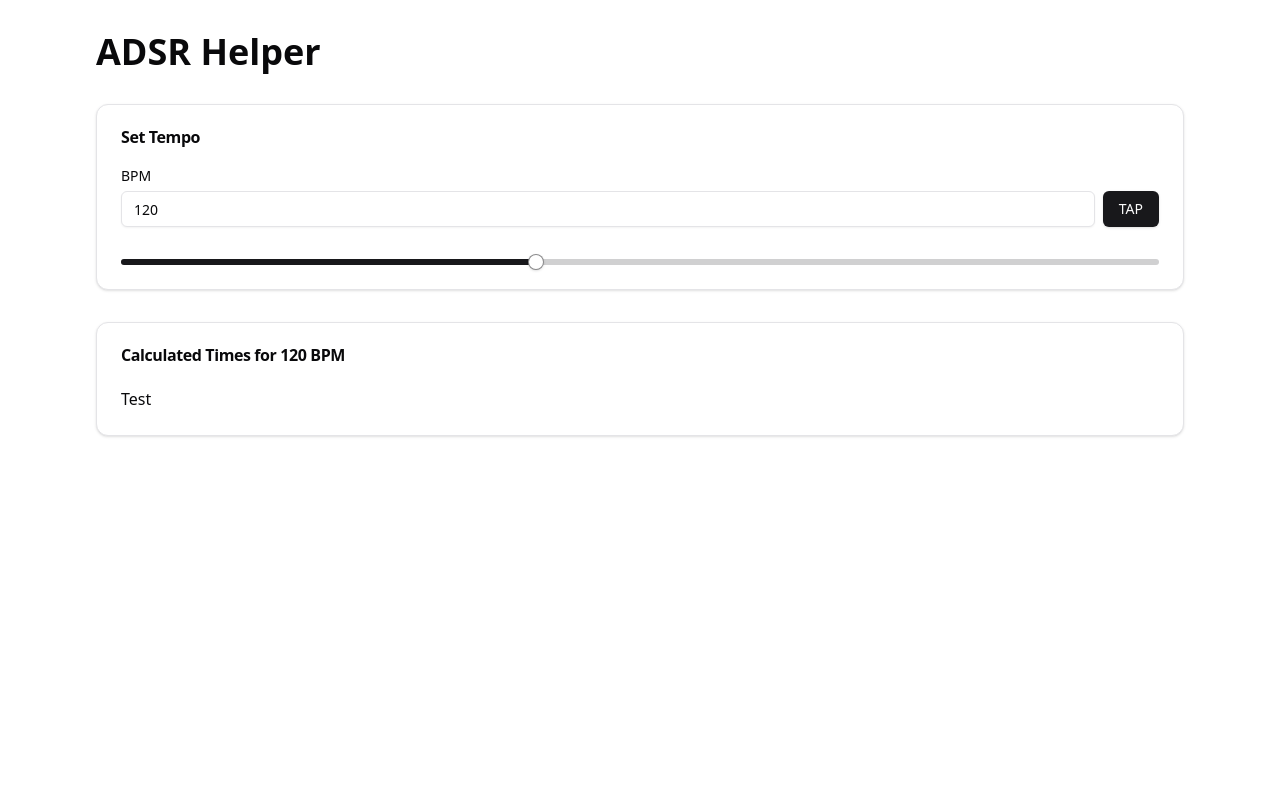
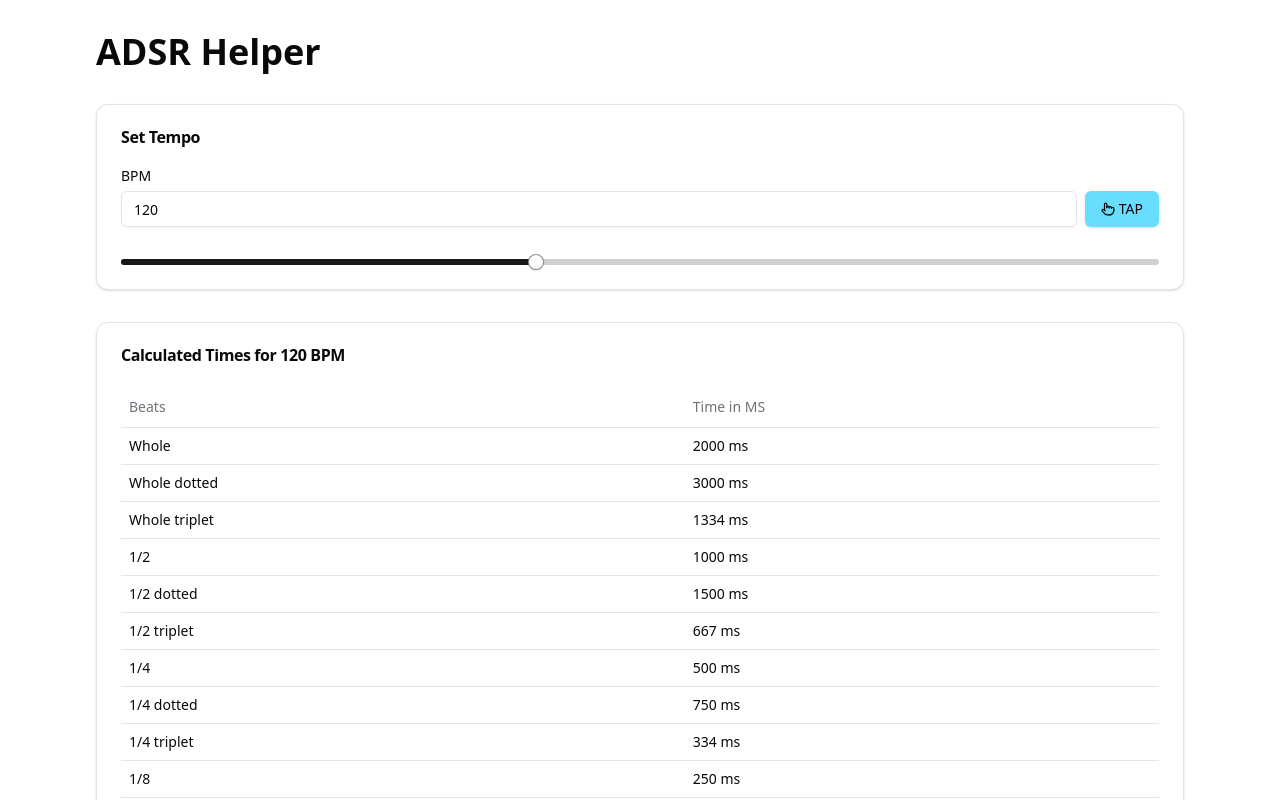
Before and after one commit to colinhemphill/clamor, a React (Vite) app: page / in a window 1280 px wide. Shown: the top 800 px of the page. Built offline with nearby package versions, Linux system fonts and the light colour scheme.

Commit message:
Add calculations for chart.

```diff
--- a/package.json
+++ b/package.json
@@ -17,10 +17,12 @@
     "@radix-ui/react-label": "2.0.2",
     "@radix-ui/react-slider": "1.1.2",
     "@radix-ui/react-slot": "1.0.2",
+    "@radix-ui/react-tabs": "1.0.4",
     "@tauri-apps/api": "1.4.0",
     "class-variance-authority": "0.6.1",
     "clsx": "1.2.1",
     "jotai": "2.2.2",
+    "lucide-react": "0.259.0",
     "react": "18.2.0",
     "react-dom": "18.2.0",
     "tailwind-merge": "1.13.2",
--- a/src/components/Tempo.tsx
+++ b/src/components/Tempo.tsx
@@ -5,6 +5,7 @@
 import { Slider } from '@/components/ui/slider';
 import { MAX_TEMPO, MIN_TEMPO, tapTempoAtom, tempoAtom } from '@/state/tempo';
 import { useAtom, useSetAtom } from 'jotai';
+import { Pointer } from 'lucide-react';
 
 export default function Tempo() {
   const [tempo, setTempo] = useAtom(tempoAtom);
@@ -19,7 +20,7 @@
         <div className="flex flex-col gap-2">
           <Label htmlFor="bpm">BPM</Label>
 
-          <div className="flex gap-2">
+          <div className="flex flex-col gap-2 sm:flex-row">
             <Input
               className="appearance-none"
               id="bpm"
@@ -30,7 +31,10 @@
               type="number"
               value={tempo}
             />
-            <Button onClick={setTapTempo}>TAP</Button>
+            <Button onClick={setTapTempo} variant="theme">
+              <Pointer className="mr-1" size="1em" />
+              TAP
+            </Button>
           </div>
         </div>
 
--- a/src/components/TimeChart.tsx
+++ b/src/components/TimeChart.tsx
@@ -1,9 +1,64 @@
+import {
+  Table,
+  TableBody,
+  TableCell,
+  TableHead,
+  TableHeader,
+  TableRow,
+} from '@/components/ui/table';
 import { tempoAtom } from '@/state/tempo';
 import { useAtomValue } from 'jotai';
+import { useCallback } from 'react';
 import { Card, CardContent, CardHeader, CardTitle } from './ui/card';
+
+enum Swing {
+  Dotted,
+  Triplet,
+}
+
+interface Timing {
+  beats: number;
+  name: string;
+}
+
+const timings: Array<Timing> = [
+  {
+    name: 'Whole',
+    beats: 4,
+  },
+  {
+    name: '1/2',
+    beats: 2,
+  },
+  {
+    name: '1/4',
+    beats: 1,
+  },
+  {
+    name: '1/8',
+    beats: 1 / 2,
+  },
+  {
+    name: '1/16',
+    beats: 1 / 4,
+  },
+];
 
 export default function TimeChart() {
   const tempo = useAtomValue(tempoAtom);
+
+  const getTime = useCallback(
+    (beats: number, swing?: Swing) => {
+      let msPerBeat = 60000 / tempo;
+      if (swing === Swing.Dotted) {
+        msPerBeat = msPerBeat * 1.5;
+      } else if (swing === Swing.Triplet) {
+        msPerBeat = msPerBeat * 0.667;
+      }
+      return Math.round(msPerBeat * beats);
+    },
+    [tempo],
+  );
 
   return (
     <Card>
@@ -11,7 +66,36 @@
         <CardTitle>Calculated Times for {tempo} BPM</CardTitle>
       </CardHeader>
       <CardContent>
-        <p>Test</p>
+        <Table>
+          <TableHeader>
+            <TableRow>
+              <TableHead>Beats</TableHead>
+              <TableHead>Time in MS</TableHead>
+            </TableRow>
+          </TableHeader>
+          <TableBody>
+            {timings.map((timing) => (
+              <>
+                <TableRow>
+                  <TableCell>{timing.name}</TableCell>
+                  <TableCell>{getTime(timing.beats)} ms</TableCell>
+                </TableRow>
+                <TableRow>
+                  <TableCell>{timing.name} dotted</TableCell>
+                  <TableCell>
+                    {getTime(timing.beats, Swing.Dotted)} ms
+                  </TableCell>
+                </TableRow>
+                <TableRow>
+                  <TableCell>{timing.name} triplet</TableCell>
+                  <TableCell>
+                    {getTime(timing.beats, Swing.Triplet)} ms
+                  </TableCell>
+                </TableRow>
+              </>
+            ))}
+          </TableBody>
+        </Table>
       </CardContent>
     </Card>
   );
--- a/src/components/ui/button.tsx
+++ b/src/components/ui/button.tsx
@@ -19,6 +19,7 @@
           'bg-secondary text-secondary-foreground shadow-sm hover:bg-secondary/80',
         ghost: 'hover:bg-accent hover:text-accent-foreground',
         link: 'text-primary underline-offset-4 hover:underline',
+        theme: 'bg-theme text-theme-foreground shadow hover:bg-theme/90',
       },
       size: {
         default: 'h-9 px-4 py-2',
--- /dev/null
+++ b/src/components/ui/table.tsx
@@ -0,0 +1,117 @@
+import * as React from "react"
+
+import { cn } from "@/lib/utils"
+
+const Table = React.forwardRef<
+  HTMLTableElement,
+  React.HTMLAttributes<HTMLTableElement>
+>(({ className, ...props }, ref) => (
+  <div className="w-full overflow-auto">
+    <table
+      ref={ref}
+      className={cn("w-full caption-bottom text-sm", className)}
+      {...props}
+    />
+  </div>
+))
+Table.displayName = "Table"
+
+const TableHeader = React.forwardRef<
+  HTMLTableSectionElement,
+  React.HTMLAttributes<HTMLTableSectionElement>
+>(({ className, ...props }, ref) => (
+  <thead ref={ref} className={cn("[&_tr]:border-b", className)} {...props} />
+))
+TableHeader.displayName = "TableHeader"
+
+const TableBody = React.forwardRef<
+  HTMLTableSectionElement,
+  React.HTMLAttributes<HTMLTableSectionElement>
+>(({ className, ...props }, ref) => (
+  <tbody
+    ref={ref}
+    className={cn("[&_tr:last-child]:border-0", className)}
+    {...props}
+  />
+))
+TableBody.displayName = "TableBody"
+
+const TableFooter = React.forwardRef<
+  HTMLTableSectionElement,
+  React.HTMLAttributes<HTMLTableSectionElement>
+>(({ className, ...props }, ref) => (
+  <tfoot
+    ref={ref}
+    className={cn("bg-primary font-medium text-primary-foreground", className)}
+    {...props}
+  />
+))
+TableFooter.displayName = "TableFooter"
+
+const TableRow = React.forwardRef<
+  HTMLTableRowElement,
+  React.HTMLAttributes<HTMLTableRowElement>
+>(({ className, ...props }, ref) => (
+  <tr
+    ref={ref}
+    className={cn(
+      "border-b transition-colors hover:bg-muted/50 data-[state=selected]:bg-muted",
+      className
+    )}
+    {...props}
+  />
+))
+TableRow.displayName = "TableRow"
+
+const TableHead = React.forwardRef<
+  HTMLTableCellElement,
+  React.ThHTMLAttributes<HTMLTableCellElement>
+>(({ className, ...props }, ref) => (
+  <th
+    ref={ref}
+    className={cn(
+      "h-10 px-2 text-left align-middle font-medium text-muted-foreground [&:has([role=checkbox])]:pr-0 [&>[role=checkbox]]:translate-y-[2px]",
+      className
+    )}
+    {...props}
+  />
+))
+TableHead.displayName = "TableHead"
+
+const TableCell = React.forwardRef<
+  HTMLTableCellElement,
+  React.TdHTMLAttributes<HTMLTableCellElement>
+>(({ className, ...props }, ref) => (
+  <td
+    ref={ref}
+    className={cn(
+      "p-2 align-middle [&:has([role=checkbox])]:pr-0 [&>[role=checkbox]]:translate-y-[2px]",
+      className
+    )}
+    {...props}
+  />
+))
+TableCell.displayName = "TableCell"
+
+const TableCaption = React.forwardRef<
+  HTMLTableCaptionElement,
+  React.HTMLAttributes<HTMLTableCaptionElement>
+>(({ className, ...props }, ref) => (
+  <caption
+    ref={ref}
+    className={cn("mt-4 text-sm text-muted-foreground", className)}
+    {...props}
+  />
+))
+TableCaption.displayName = "TableCaption"
+
+export {
+  Table,
+  TableHeader,
+  TableBody,
+  TableFooter,
+  TableHead,
+  TableRow,
+  TableCell,
+  TableCaption,
+}
--- /dev/null
+++ b/src/components/ui/tabs.tsx
@@ -0,0 +1,53 @@
+import * as React from "react"
+import * as TabsPrimitive from "@radix-ui/react-tabs"
+
+import { cn } from "@/lib/utils"
+
+const Tabs = TabsPrimitive.Root
+
+const TabsList = React.forwardRef<
+  React.ElementRef<typeof TabsPrimitive.List>,
+  React.ComponentPropsWithoutRef<typeof TabsPrimitive.List>
+>(({ className, ...props }, ref) => (
+  <TabsPrimitive.List
+    ref={ref}
+    className={cn(
+      "inline-flex h-9 items-center justify-center rounded-lg bg-muted p-1 text-muted-foreground",
+      className
+    )}
+    {...props}
+  />
+))
+TabsList.displayName = TabsPrimitive.List.displayName
+
+const TabsTrigger = React.forwardRef<
+  React.ElementRef<typeof TabsPrimitive.Trigger>,
+  React.ComponentPropsWithoutRef<typeof TabsPrimitive.Trigger>
+>(({ className, ...props }, ref) => (
+  <TabsPrimitive.Trigger
+    ref={ref}
+    className={cn(
+      "inline-flex items-center justify-center whitespace-nowrap rounded-md px-3 py-1 text-sm font-medium ring-offset-background transition-all focus-visible:outline-none focus-visible:ring-2 focus-visible:ring-ring focus-visible:ring-offset-2 disabled:pointer-events-none disabled:opacity-50 data-[state=active]:bg-background data-[state=active]:text-foreground data-[state=active]:shadow",
+      className
+    )}
+    {...props}
+  />
+))
+TabsTrigger.displayName = TabsPrimitive.Trigger.displayName
+
+const TabsContent = React.forwardRef<
+  React.ElementRef<typeof TabsPrimitive.Content>,
+  React.ComponentPropsWithoutRef<typeof TabsPrimitive.Content>
+>(({ className, ...props }, ref) => (
+  <TabsPrimitive.Content
+    ref={ref}
+    className={cn(
+      "mt-2 ring-offset-background focus-visible:outline-none focus-visible:ring-2 focus-visible:ring-ring focus-visible:ring-offset-2",
+      className
+    )}
+    {...props}
+  />
+))
+TabsContent.displayName = TabsPrimitive.Content.displayName
+
+export { Tabs, TabsList, TabsTrigger, TabsContent }
--- a/src/globals.css
+++ b/src/globals.css
@@ -34,6 +34,9 @@
     --ring: 240 5% 64.9%;
 
     --radius: 0.5rem;
+
+    --theme: 193 98% 70%;
+    --theme-foreground: 240 10% 4%;
   }
 
   @media (prefers-color-scheme: dark) {
@@ -66,6 +69,9 @@
       --destructive-foreground: 0 85.7% 97.3%;
 
       --ring: 240 3.7% 15.9%;
+
+      --theme: 193 98% 70%;
+      --theme-foreground: 240 10% 4%;
     }
   }
 }
@@ -84,7 +90,3 @@
   -webkit-appearance: none;
   margin: 0;
 }
-
-input[type='number'] {
-  -moz-appearance: textfield;
-}
--- a/tailwind.config.ts
+++ b/tailwind.config.ts
@@ -39,6 +39,10 @@
           DEFAULT: 'hsl(var(--card))',
           foreground: 'hsl(var(--card-foreground))',
         },
+        theme: {
+          DEFAULT: 'hsl(var(--theme))',
+          foreground: 'hsl(var(--theme-foreground))',
+        },
       },
       borderRadius: {
         lg: 'var(--radius)',
```
Also changed, not shown: 1 other file (tests, documents, lock files or other folders).
